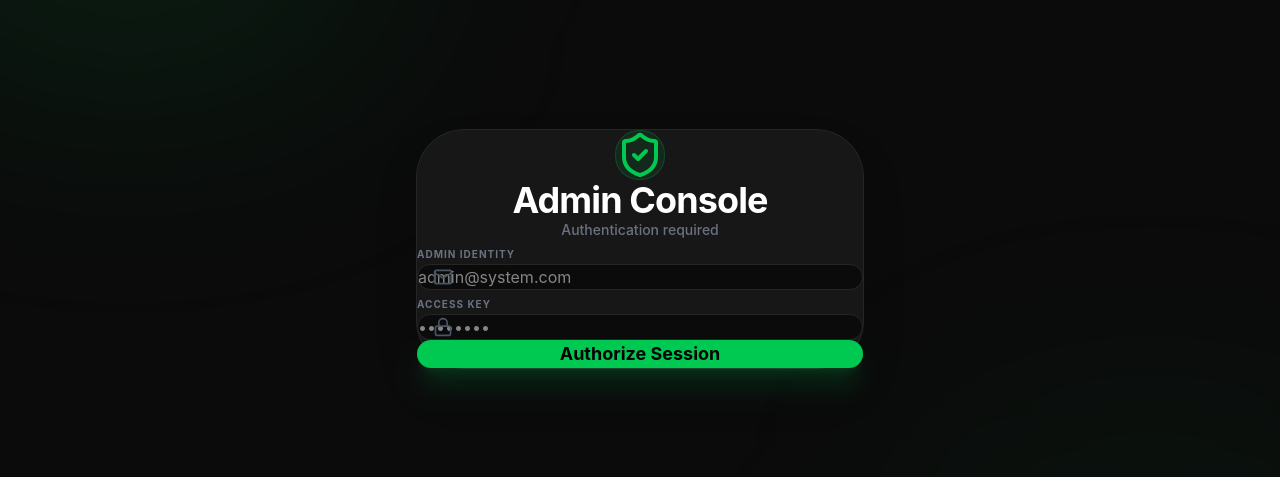
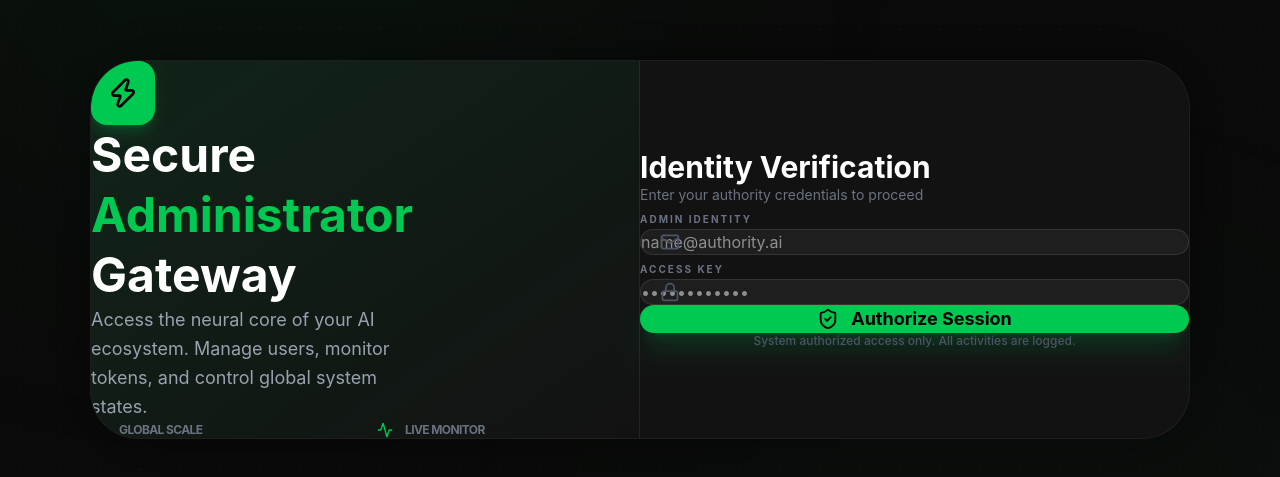
Before and after one commit to sruthi939/ChatBot, a React (Vite) app in the folder admin/: page /logs in a window 1280 px wide. Shown: the part 151-628 px from the top of the page. Built offline with nearby package versions, Linux system fonts and the light colour scheme.

Commit message:
fix the admin login page component with identity verification form

```diff
--- a/admin/src/pages/Login.jsx
+++ b/admin/src/pages/Login.jsx
@@ -1,5 +1,5 @@
 import React, { useState } from 'react'
-import { Lock, Mail, ShieldCheck } from 'lucide-react'
+import { Lock, Mail, ShieldCheck, Zap, Globe, Activity } from 'lucide-react'
 
 const Login = ({ onLogin, error }) => {
     const [credentials, setCredentials] = useState({ email: '', password: '' });
@@ -10,59 +10,92 @@ const Login = ({ onLogin, error }) => {
     };
 
     return (
-        <div className="min-h-screen w-full flex items-center justify-center bg-[#0b0b0b] p-4 relative overflow-hidden">
-            {/* Background Glows */}
-            <div className="absolute top-[-10%] left-[-10%] w-[40%] h-[40%] bg-green-500/10 blur-[120px] rounded-full" />
-            <div className="absolute bottom-[-10%] right-[-10%] w-[40%] h-[40%] bg-green-500/5 blur-[120px] rounded-full" />
+        <div className="min-h-screen w-full flex items-center justify-center bg-[#0b0b0b] p-6 relative overflow-hidden">
+            {/* Animated Background Elements */}
+            <div className="absolute top-[-20%] left-[-10%] w-[60%] h-[60%] bg-green-600/10 blur-[160px] rounded-full animate-pulse" />
+            <div className="absolute bottom-[-20%] right-[-10%] w-[60%] h-[60%] bg-green-400/5 blur-[160px] rounded-full animate-pulse" style={{ animationDelay: '2s' }} />
 
-            <div className="bg-[#171717] border border-[#262626] p-12 rounded-[48px] w-full max-w-md relative z-10 shadow-2xl">
-                <div className="flex flex-col items-center mb-12">
-                    <div className="p-5 bg-green-500/10 rounded-[24px] mb-6 border border-green-500/20">
-                        <ShieldCheck className="size-12 text-green-500" />
+            {/* Mesh Pattern */}
+            <div className="absolute inset-0 opacity-[0.03]" style={{ backgroundImage: 'radial-gradient(#ffffff 1px, transparent 1px)', backgroundSize: '40px 40px' }} />
+
+            <div className="w-full max-w-[1100px] grid grid-cols-1 md:grid-cols-2 bg-[#121212] border border-white/5 rounded-[48px] overflow-hidden relative z-10 shadow-[0_0_80px_rgba(0,0,0,0.5)]">
+
+                {/* Left Side: Brand/Info */}
+                <div className="hidden md:flex flex-col justify-between p-16 bg-gradient-to-br from-green-500/10 to-transparent border-r border-white/5">
+                    <div>
+                        <div className="size-16 bg-green-500 rounded-2xl flex items-center justify-center mb-10 shadow-lg shadow-green-500/20">
+                            <Zap className="text-black" size={32} />
                         </div>
-                    <h1 className="text-4xl font-bold text-white tracking-tight">Admin Console</h1>
-                    <p className="text-gray-500 text-sm mt-3 font-medium">Authentication required</p>
+                        <h2 className="text-5xl font-bold leading-tight">Secure <br /><span className="text-green-500">Administrator</span> <br />Gateway</h2>
+                        <p className="text-gray-400 mt-6 text-lg max-w-xs leading-relaxed">
+                            Access the neural core of your AI ecosystem. Manage users, monitor tokens, and control global system states.
+                        </p>
                     </div>
 
-                <form onSubmit={handleSubmit} className="space-y-6">
-                    <div className="space-y-2">
-                        <label className="text-[10px] font-bold text-gray-500 uppercase tracking-widest px-1">Admin Identity</label>
+                    <div className="grid grid-cols-2 gap-6">
+                        <div className="flex items-center gap-3 text-xs font-bold text-gray-500 uppercase tracking-tighter">
+                            <Globe size={16} className="text-green-500" />
+                            <span>Global Scale</span>
+                        </div>
+                        <div className="flex items-center gap-3 text-xs font-bold text-gray-500 uppercase tracking-tighter">
+                            <Activity size={16} className="text-green-500" />
+                            <span>Live Monitor</span>
+                        </div>
+                    </div>
+                </div>
+
+                {/* Right Side: Form */}
+                <div className="p-12 md:p-16 flex flex-col justify-center">
+                    <div className="mb-12">
+                        <h1 className="text-3xl font-bold">Identity Verification</h1>
+                        <p className="text-gray-500 text-sm mt-2">Enter your authority credentials to proceed</p>
+                    </div>
+
+                    <form onSubmit={handleSubmit} className="space-y-8">
+                        <div className="space-y-3">
+                            <label className="text-[10px] font-bold text-gray-500 uppercase tracking-[0.2em] px-1">Admin Identity</label>
                             <div className="relative group">
-                            <Mail className="absolute left-4 top-1/2 -translate-y-1/2 size-5 text-gray-600 group-focus-within:text-green-500 transition-colors" />
+                                <Mail className="absolute left-5 top-1/2 -translate-y-1/2 size-5 text-gray-600 group-focus-within:text-green-500 transition-colors" />
                                 <input
                                     type="email"
-                                placeholder="admin@system.com"
+                                    placeholder="name@authority.ai"
                                     required
-                                className="w-full bg-[#0b0b0b] border border-[#262626] p-5 pl-12 rounded-3xl outline-none focus:border-green-500/50 text-white transition-all"
+                                    className="w-full bg-white/5 border border-white/10 p-6 pl-14 rounded-3xl outline-none focus:border-green-500/40 text-white transition-all hover:bg-white/[0.08]"
                                     onChange={e => setCredentials({...credentials, email: e.target.value})}
                                 />
                             </div>
                         </div>
 
-                    <div className="space-y-2">
-                        <label className="text-[10px] font-bold text-gray-500 uppercase tracking-widest px-1">Access Key</label>
+                        <div className="space-y-3">
+                            <label className="text-[10px] font-bold text-gray-500 uppercase tracking-[0.2em] px-1">Access Key</label>
                             <div className="relative group">
-                            <Lock className="absolute left-4 top-1/2 -translate-y-1/2 size-5 text-gray-600 group-focus-within:text-green-500 transition-colors" />
+                                <Lock className="absolute left-5 top-1/2 -translate-y-1/2 size-5 text-gray-600 group-focus-within:text-green-500 transition-colors" />
                                 <input
                                     type="password"
-                                placeholder="••••••••"
+                                    placeholder="••••••••••••"
                                     required
-                                className="w-full bg-[#0b0b0b] border border-[#262626] p-5 pl-12 rounded-3xl outline-none focus:border-green-500/50 text-white transition-all"
+                                    className="w-full bg-white/5 border border-white/10 p-6 pl-14 rounded-3xl outline-none focus:border-green-500/40 text-white transition-all hover:bg-white/[0.08]"
                                     onChange={e => setCredentials({...credentials, password: e.target.value})}
                                 />
                             </div>
                         </div>
 
                         {error && (
-                        <div className="p-4 bg-red-500/10 border border-red-500/20 rounded-2xl animate-in shake duration-300">
+                            <div className="p-5 bg-red-500/10 border border-red-500/20 rounded-3xl animate-in fade-in zoom-in-95 duration-300">
                                 <p className="text-red-500 text-xs text-center font-bold">{error}</p>
                             </div>
                         )}
 
-                    <button className="w-full bg-green-500 hover:bg-green-600 active:scale-[0.98] text-black font-bold py-5 rounded-[24px] transition-all shadow-xl shadow-green-500/20 text-lg">
+                        <button className="w-full bg-green-500 hover:bg-green-600 active:scale-[0.98] text-black font-bold py-6 rounded-[28px] transition-all shadow-xl shadow-green-500/20 text-lg flex items-center justify-center gap-3">
+                            <ShieldCheck size={22} />
                             Authorize Session
                         </button>
                     </form>
+
+                    <p className="mt-12 text-center text-xs text-gray-600 font-medium">
+                        System authorized access only. All activities are logged.
+                    </p>
+                </div>
             </div>
         </div>
     )
```
Lines whose indentation alone changed are shown as unchanged.
